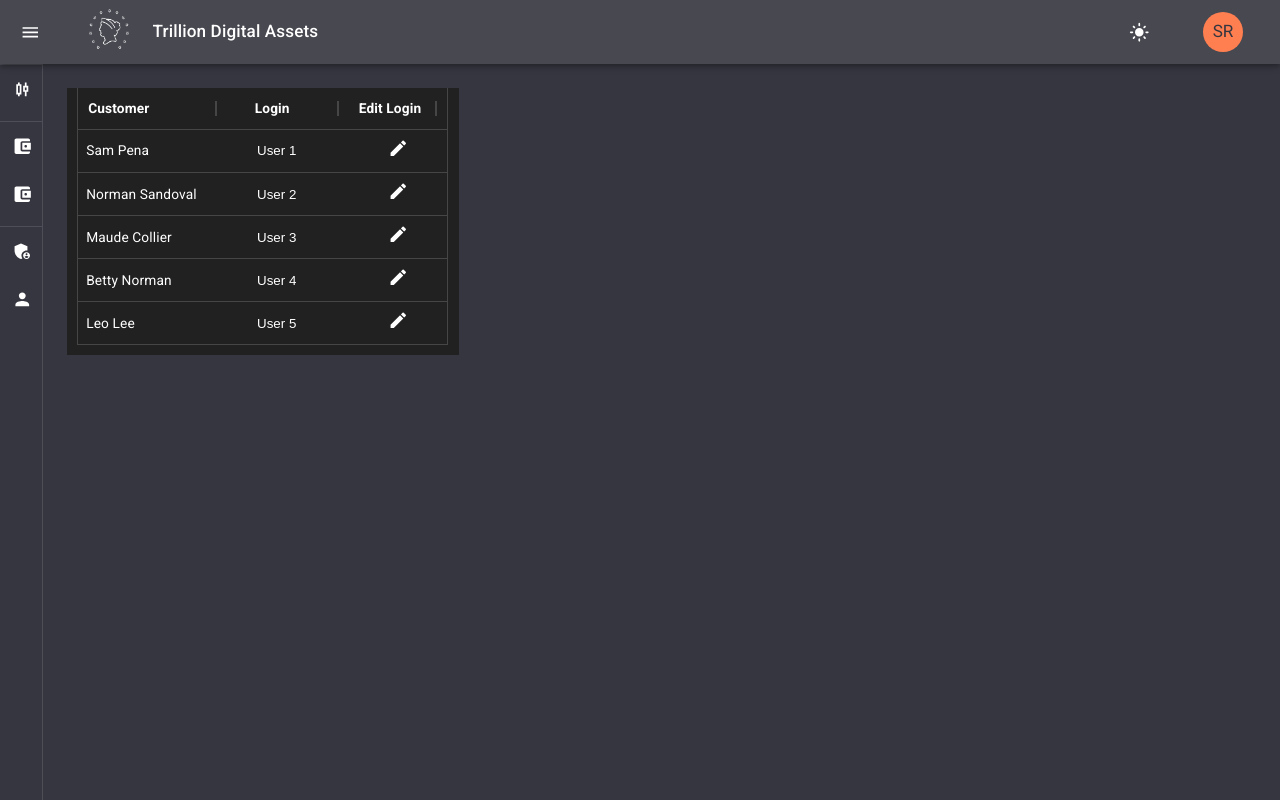
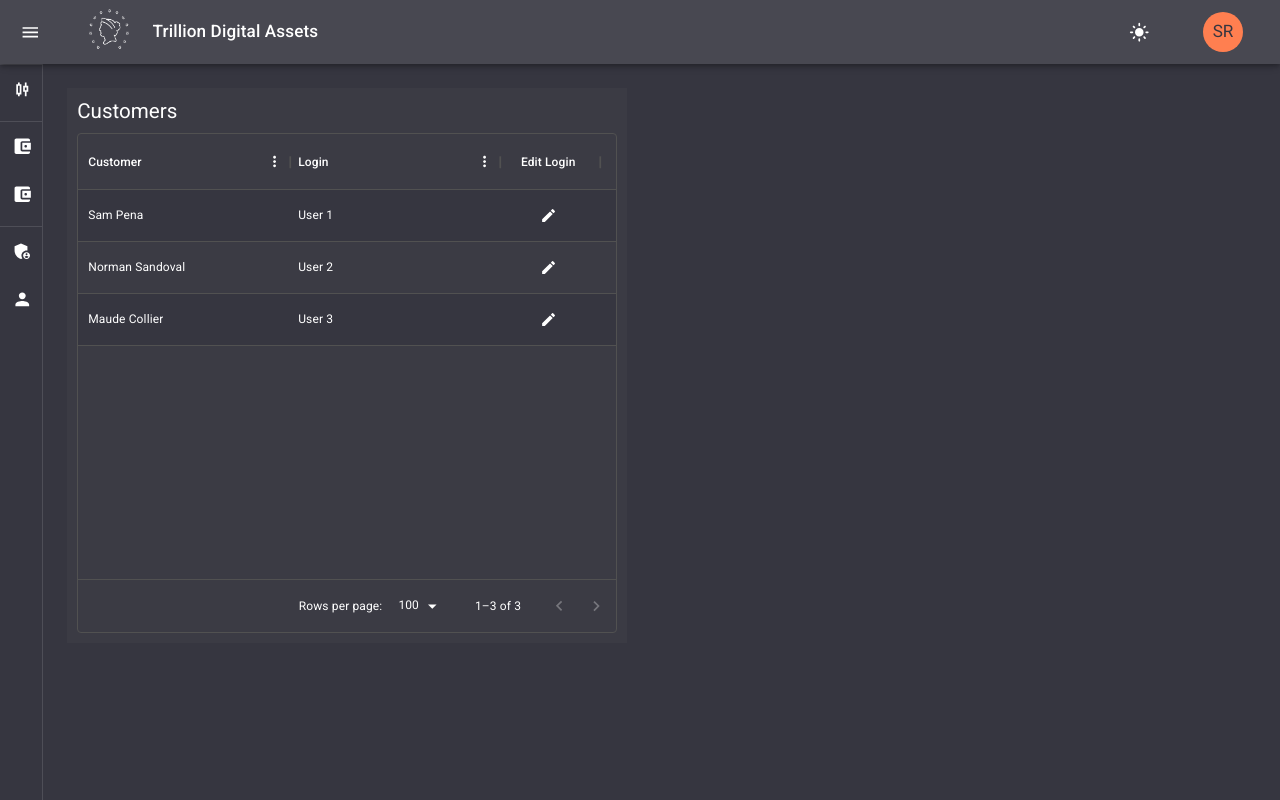
Before and after one commit to mohsinds/TDA_GUIv2, a Next.js app: page /customers in a window 1280 px wide. Built offline with nearby package versions, Linux system fonts and the light colour scheme.

Commit message:
customer table and rejection alert

```diff
--- a/next.config.js
+++ b/next.config.js
@@ -10,7 +10,7 @@ const nextConfig = {
     BACKEND_API_TOKEN: process.env.BACKEND_API_TOKEN,
     NEXT_PUBLIC_BACKEND_API_TOKEN: process.env.BACKEND_API_TOKEN,
     */
-    // BACKEND_API_URL: "http://192.168.0.113:5000",
+    // BACKEND_API_URL: "http://192.168.0.102:5000",
     BACKEND_API_URL: "https://tda-api.emergentcybernetics.net",
     NEXT_PUBLIC_BACKEND_API_URL: "https://tda-api.emergentcybernetics.net",
     // BACKEND_API_URL: "http://local.emergentcybernetics.net:5000",
--- a/src/pages/customers/index.tsx
+++ b/src/pages/customers/index.tsx
@@ -1,94 +1,227 @@
-import PageTitle from "@/components/TextDisplay/PageTitle"
-import React from 'react';
+import * as React from 'react';
+import Box from '@mui/material/Box';
+import Button from '@mui/material/Button';
+import { Typography } from '@mui/material';
+import AddIcon from '@mui/icons-material/Add';
 import EditIcon from '@mui/icons-material/Edit';
+import DeleteIcon from '@mui/icons-material/DeleteOutlined';
+import { CustomThemeContext } from "@/themes/CustomThemeContext";
 import SaveIcon from '@mui/icons-material/Save';
-import CloseIcon from '@mui/icons-material/Close';
-import { BorderBottom } from "@mui/icons-material";
+import CancelIcon from '@mui/icons-material/Close';
+import {
+  GridRowsProp,
+  GridRowModesModel,
+  GridRowModes,
+  DataGrid,
+  GridColDef,
+  GridToolbarContainer,
+  GridActionsCellItem,
+  GridEventListener,
+  GridRowId,
+  GridRowModel,
+  GridRowEditStopReasons,
+} from '@mui/x-data-grid';
+// import {
+//   randomCreatedDate,
+//   randomTraderName,
+//   randomId,
+//   randomArrayItem,
+// } from '@mui/x-data-grid-generator';
 
-interface Customer {
-    id: number;
-    name: string;
-    login: string;
-  }
+const roles = ['Market', 'Finance', 'Development'];
+// const randomRole = () => {
+//   return randomArrayItem(roles);
+// };
 
-  const CustomersPage: React.FC = () => {
-    const [customers, setCustomers] = React.useState<Customer[]>([
-        { id: 1, name: 'Sam Pena', login: 'User 1'},
-        { id: 2, name: 'Norman Sandoval', login: 'User 2' },
-        { id: 3, name: 'Maude Collier', login: 'User 3' },
-        { id: 4, name: 'Betty Norman', login: 'User 4' },
-        { id: 5, name: 'Leo Lee', login: 'User 5' },
+const initialRows: GridRowsProp = [
+  {
+    id: 1,
+    customer: "Sam Pena",
+    login: "User 1",
+  },
+  {
+    id: 2,
+    customer: "Norman Sandoval",
+    login: "User 2",
+  },
+  {
+    id: 3,
+    customer: "Maude Collier",
+    login: "User 3",
+  },
 
-    ]);
+];
 
-    const [headers, setHeaders] = React.useState<string[]>(["Customer","Login","Edit Login"]);
+interface EditToolbarProps {
+  setRows: (newRows: (oldRows: GridRowsProp) => GridRowsProp) => void;
+  setRowModesModel: (
+    newModel: (oldModel: GridRowModesModel) => GridRowModesModel,
+  ) => void;
+}
 
-    const [editingCustomerId, setEditingCustomerId] = React.useState<number | null>(null);
+function EditToolbar(props: EditToolbarProps) {
+  const { setRows, setRowModesModel } = props;
 
-    const handleLoginChange = (customerId: number, newLogin: string) => {
-        setCustomers(prevCustomers =>
-          prevCustomers.map(customer =>
-            customer.id === customerId ? { ...customer, login: newLogin } : customer
-          )
-        );
-      };
-
-      const toggleEditMode = (customerId: any) => {
-        setEditingCustomerId(prevId => (prevId === customerId ? null : customerId));
-      };
-
-      const handleSave = (customerId: number) => {
-        setEditingCustomerId(null);
-        console.log("customer",customers,customerId);
-      };
+  const handleClick = () => {
+    // const id = randomId();
+    // setRows((oldRows) => [...oldRows, { id, name: '', age: '', isNew: true }]);
+    // setRowModesModel((oldModel) => ({
+    //   ...oldModel,
+    //   [id]: { mode: GridRowModes.Edit, fieldToFocus: 'name' },
+    // }));
+  };
 
   return (
-    <>
-    <div className="tableContainer" style={{background:'#212121',height:'auto',maxHeight:'20rem',overflowY:'auto',overflowX:'hidden',width:'24.5rem',paddingLeft:10,paddingBottom:10}}>
-      <table style={{borderLeft:'1px solid #464646',borderRight:'1px solid #464646'}}>
-        <thead>
-          <tr>
-            {headers.map((header,i) => (
-              <th key={i} style={{padding:10,borderBottom:'1px solid #464646',whiteSpace:'nowrap'}}>
-                <div style={{width:'100%',height:'100%',display:'flex',justifyContent:'space-between',alignItems:'center'}}>
-                    {i == 1 && <div style={{marginRight:5,width:2,height:15,background:'#464646'}}></div>}
-                    <div>{header}</div>
-                    {i > 0 && <div style={{marginLeft:14,width:2,height:15,background:'#464646'}}></div>}
-                </div>
-              </th>
-            ))}
-          </tr>
-        </thead>
-        <tbody>
-          {customers.map(customer => (
-            <tr key={customer?.id}>
-              <td style={{padding:8,borderBottom:'1px solid #464646'}} >{customer?.name}</td>
-              <td style={{padding:8,borderBottom:'1px solid #464646',background:editingCustomerId===customer.id ? '#424242':''}}>
-              <input
-                  type="text"
-                  value={customer.login}
-                  disabled={editingCustomerId !== customer.id}
-                  style={{border:'none',background:'transparent',color:'white',textAlign:'center',width:'8rem'}}
-                  onChange={e => handleLoginChange(customer.id, e.target.value)}
-                />
-              </td >
-              <td style={{textAlign:'center',padding:8,borderBottom:'1px solid #464646',background:editingCustomerId===customer.id ? '#424242':''}}>
-              {editingCustomerId === customer.id ? (
-                  <>
-                    <SaveIcon onClick={() => handleSave(customer.id)} style={{cursor:'pointer',color: '#89C9F6'}} />
-                    <CloseIcon onClick={() => toggleEditMode(null)} style={{cursor:'pointer',marginLeft:10}} />
-                  </>
-                ) : (
-                    <EditIcon onClick={() => toggleEditMode(customer.id)} style={{cursor:'pointer'}}/>
-                )}
-              </td>
-            </tr>
-          ))}
-        </tbody>
-      </table>
-    </div>
-    </>
-  )
+    <GridToolbarContainer>
+      <Button color="primary" startIcon={<AddIcon />} onClick={handleClick}>
+        Add record
+      </Button>
+    </GridToolbarContainer>
+  );
 }
 
-export default CustomersPage;
+export default function CustomerPage() {
+  const [rows, setRows] = React.useState(initialRows);
+  const [rowModesModel, setRowModesModel] = React.useState<GridRowModesModel>({});
+  const themes = React.useContext(CustomThemeContext);
+  const handleRowEditStop: GridEventListener<'rowEditStop'> = (params, event) => {
+    if (params.reason === GridRowEditStopReasons.rowFocusOut) {
+      event.defaultMuiPrevented = true;
+    }
+  };
+
+  const handleEditClick = (id: GridRowId) => () => {
+    setRowModesModel({ ...rowModesModel, [id]: { mode: GridRowModes.Edit } });
+  };
+
+  const handleSaveClick = (id: GridRowId) => () => {
+    setRowModesModel({ ...rowModesModel, [id]: { mode: GridRowModes.View } });
+  };
+
+  const handleDeleteClick = (id: GridRowId) => () => {
+    setRows(rows.filter((row) => row.id !== id));
+  };
+
+  const handleCancelClick = (id: GridRowId) => () => {
+    setRowModesModel({
+      ...rowModesModel,
+      [id]: { mode: GridRowModes.View, ignoreModifications: true },
+    });
+
+    const editedRow = rows.find((row) => row.id === id);
+    if (editedRow!.isNew) {
+      setRows(rows.filter((row) => row.id !== id));
+    }
+  };
+
+  const processRowUpdate = (newRow: GridRowModel) => {
+    const updatedRow = { ...newRow, isNew: false };
+    setRows(rows.map((row) => (row.id === newRow.id ? updatedRow : row)));
+    return updatedRow;
+  };
+
+  const handleRowModesModelChange = (newRowModesModel: GridRowModesModel) => {
+    setRowModesModel(newRowModesModel);
+  };
+
+  const columns: GridColDef[] = [
+    { field: 'customer', headerName: 'Customer', width: 210, editable: false },
+    { field: 'login', headerName: 'Login', width: 210, editable: true },
+    {
+      field: 'actions',
+      type: 'actions',
+      headerName: 'Edit Login',
+      width: 100,
+      cellClassName: 'actions',
+      getActions: ({ id }) => {
+        const isInEditMode = rowModesModel[id]?.mode === GridRowModes.Edit;
+
+        if (isInEditMode) {
+          return [
+            <GridActionsCellItem
+              icon={<SaveIcon />}
+              label="Save"
+              className='iconSize'
+              sx={{
+                color: 'primary.main',
+              }}
+              onClick={handleSaveClick(id)}
+            />,
+            <GridActionsCellItem
+              icon={<CancelIcon />}
+              label="Cancel"
+              className="textPrimary"
+              onClick={handleCancelClick(id)}
+              color="inherit"
+            />,
+          ];
+        }
+
+        return [
+          <GridActionsCellItem
+            icon={<EditIcon />}
+            label="Edit"
+            className="textPrimary"
+            onClick={handleEditClick(id)}
+            color="inherit"
+          />,
+
+        ];
+      },
+    },
+  ];
+
+  return (
+    <div
+    style={{
+      // height: "24rem",
+      width: "35rem",
+      backgroundColor: themes.currentTheme === "dark" ? "#3b3b44" : "#F9F9F9",
+      padding: 10,
+    }}
+
+    className='customerTableContainer'
+    >
+      <Typography
+          variant="h5"
+          sx={{ paddingBottom: 1 }}
+          className="tableCustomerHeading"
+        >
+          Customers
+        </Typography>
+    <Box
+      sx={{
+        height: 500,
+        width: '90%%',
+        '& .actions': {
+          color: 'text.secondary',
+        },
+        '& .textPrimary': {
+          color: 'text.primary',
+        },
+      }}
+    >
+      <DataGrid
+        rows={rows}
+        columns={columns}
+        editMode="row"
+        rowModesModel={rowModesModel}
+        onRowModesModelChange={handleRowModesModelChange}
+        onRowEditStop={handleRowEditStop}
+        processRowUpdate={processRowUpdate}
+        getRowClassName={(params) =>
+          params.indexRelativeToCurrentPage % 2 === 0
+            ? themes.currentTheme === "dark"
+              ? "evenDarkRow"
+              : "evenLightRow"
+            : ""
+        }
+        slotProps={{
+          toolbar: { setRows, setRowModesModel },
+        }}
+      />
+    </Box>
+    </div>
+
+  );
+}
--- a/src/pages/index.css
+++ b/src/pages/index.css
@@ -5,6 +5,8 @@
 .evenLightRow {
     background-color: white;
 }
+
+
 
 /* Define a custom scrollbar */
 ::-webkit-scrollbar {
@@ -42,16 +44,48 @@
     .runHistoryBtn{
       display: none;
     }
+    .tableCustomerHeading{
+      font-size: 1.5rem;
+    }
+
+
+
   }
   @media screen and (min-width: 500px) {
    .runHistoryIconBtn{
     display: none;
    }
+
   }
   @media screen and (max-width: 450px) {
    .tableContainer{
     width: 24rem !important;
    }
+
+   .css-196n7va-MuiSvgIcon-root{
+    width: 1.3rem;
+    height: 1.3rem;
+   }
+
+    .customerTableContainer{
+    margin-left: -1rem;
+    }
+    .css-11ceysh-MuiTablePagination-displayedRows{
+      font-size: 1rem !important;
+    }
+
+    .MuiInputBase-input{
+      font-size: 1rem !important;
+    }
+
+  .MuiDataGrid-columnHeaderTitle{
+    font-size: 1.1rem !important;
+  }
+  .MuiDataGrid-cellContent{
+    font-size: 1.1rem !important;
+  }
+
+
   }
   @media screen and (max-width: 420px) {
    .tableContainer{
@@ -142,3 +176,7 @@
 table {
   border-spacing: 0;
 }
+
+.customertableRow:hover{
+  background-color: #4A4A53 !important;
+}
```
Also changed, not shown: src/components/RFQ Tile/Tile.tsx (+45 -6 lines), src/pages/trading/rfq/index.tsx (+8 -6 lines), 2 other files (tests, documents, lock files or other folders).
